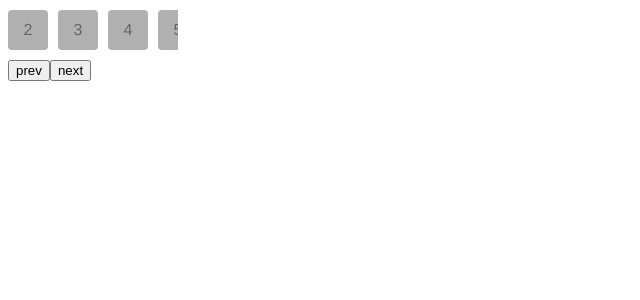
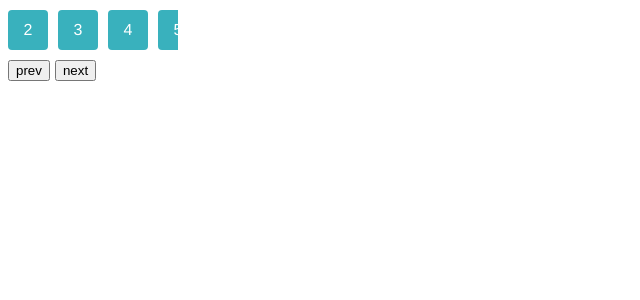
Before and after one commit to luveqz/vue-3-carousel-tutorial, a Vue app: page / in a window 1280 px wide. Shown: the top 300 px of the page, without its empty margins (0-640 px from the left). Built offline with nearby package versions, Linux system fonts and the light colour scheme.

Commit message:
feat: change carousel styles

```diff
--- a/src/components/Carousel.vue
+++ b/src/components/Carousel.vue
@@ -99,9 +99,6 @@ export default {
 .carousel {
   width: 170px;
   overflow: hidden;
-
-  /* optional */
-  margin-bottom: 10px;
 }
 
 .inner {
@@ -116,9 +113,16 @@ export default {
 
   /* optional */
   height: 40px;
+  background-color: #39b1bd;
+  color: white;
   border-radius: 4px;
-  background-color: #b0b0b0;
   align-items: center;
   justify-content: center;
 }
+
+/* optional */
+button {
+  margin-right: 5px;
+  margin-top: 10px;
+}
 </style>
```
